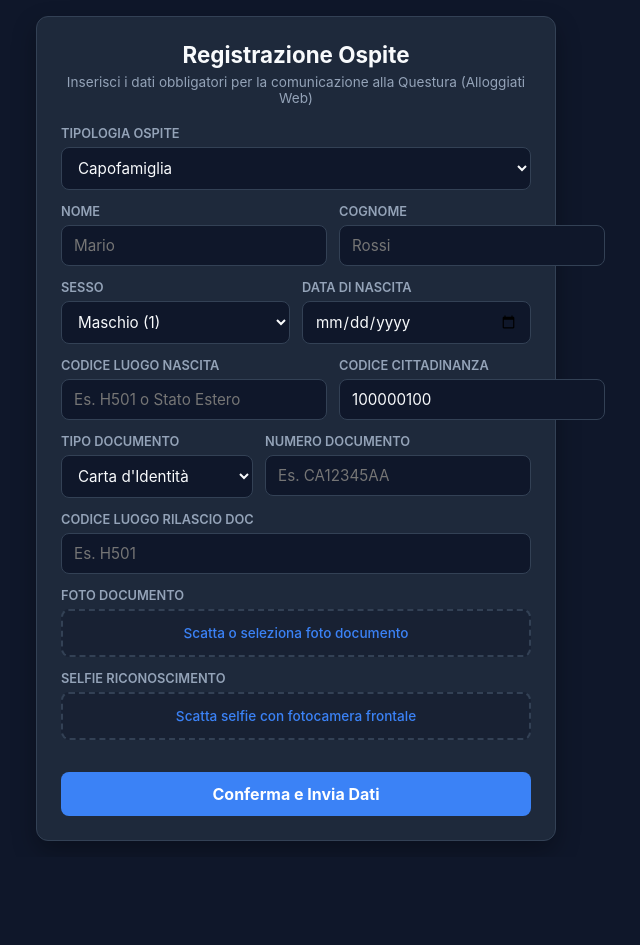
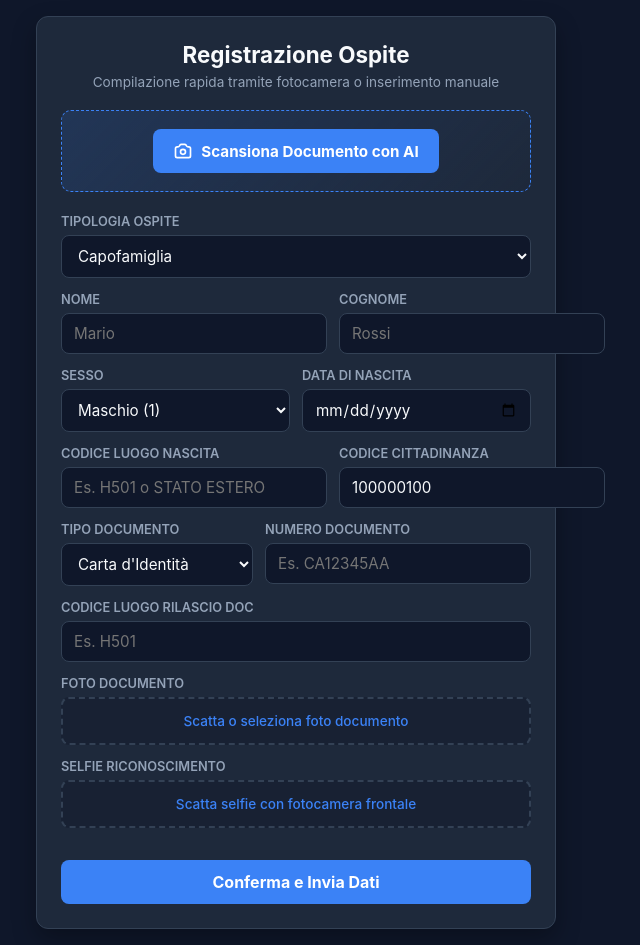
Before and after one commit to Praetorian2016/hostops, a FastAPI app: template app/templates/guest_checkin.html in a window 1280 px wide. Shown: the whole page, without its empty margins (344-984 px from the left). Before the commit the page ends 841 px from the top, so only its background shows below. Run offline with FastAPI, Linux system fonts and the light colour scheme; the template is opened without the code that fills it, so the values that code supplies are empty; parts of the project's set-up code (start-up, migrations or seed data) failed here and were passed over.

Commit message:
feat: smart scan ocr integrato in guest_checkin

```diff
--- a/app/templates/guest_checkin.html
+++ b/app/templates/guest_checkin.html
@@ -14,6 +14,7 @@
             --primary: #3b82f6;
             --primary-hover: #2563eb;
             --success: #22c55e;
+            --warning: #f59e0b;
         }
         * {
             box-sizing: border-box;
@@ -51,6 +52,43 @@
             color: var(--text-muted);
             font-size: 0.85rem;
         }
+
+        /* Box Smart Scan OCR */
+        .smart-scan-box {
+            background: linear-gradient(135deg, rgba(59, 130, 246, 0.15), rgba(30, 41, 59, 0.8));
+            border: 1.5px dashed var(--primary);
+            border-radius: 10px;
+            padding: 18px 14px;
+            text-align: center;
+            margin-bottom: 22px;
+        }
+        .smart-scan-btn {
+            background: var(--primary);
+            color: #ffffff;
+            border: none;
+            padding: 12px 20px;
+            border-radius: 8px;
+            font-weight: 700;
+            font-size: 0.95rem;
+            cursor: pointer;
+            display: inline-flex;
+            align-items: center;
+            gap: 8px;
+            transition: background 0.2s, transform 0.1s;
+        }
+        .smart-scan-btn:hover {
+            background: var(--primary-hover);
+        }
+        .smart-scan-btn:active {
+            transform: scale(0.98);
+        }
+        .smart-scan-status {
+            margin-top: 10px;
+            font-size: 0.85rem;
+            font-weight: 500;
+            display: none;
+        }
+
         .form-group {
             margin-bottom: 14px;
             display: flex;
@@ -78,10 +116,17 @@
             padding: 10px 12px;
             font-size: 0.95rem;
             outline: none;
-            transition: border-color 0.2s;
+            transition: border-color 0.2s, background-color 0.2s;
         }
         input:focus, select:focus {
             border-color: var(--primary);
+        }
+        .auto-filled {
+            animation: highlight 1.2s ease-out;
+        }
+        @keyframes highlight {
+            0% { background-color: rgba(34, 197, 94, 0.25); border-color: var(--success); }
+            100% { background-color: #0f172a; border-color: var(--border); }
         }
         .file-upload-box {
             border: 2px dashed var(--border);
@@ -125,10 +170,20 @@
 <div class="card">
     <div class="header">
         <h1>Registrazione Ospite</h1>
-        <p>Inserisci i dati obbligatori per la comunicazione alla Questura (Alloggiati Web)</p>
+        <p>Compilazione rapida tramite fotocamera o inserimento manuale</p>
     </div>
 
-    <form action="/checkin/{{ booking_id }}" method="POST" enctype="multipart/form-data">
+    <!-- Scatto OCR Rapido -->
+    <div class="smart-scan-box">
+        <input type="file" id="scan_camera_input" accept="image/*" capture="environment" style="display:none;" onchange="handleSmartScan(this)">
+        <button type="button" class="smart-scan-btn" onclick="document.getElementById('scan_camera_input').click()">
+            <svg width="20" height="20" fill="none" stroke="currentColor" viewBox="0 0 24 24"><path stroke-linecap="round" stroke-linejoin="round" stroke-width="2" d="M3 9a2 2 0 012-2h.93a2 2 0 001.664-.89l.812-1.22A2 2 0 0110.07 4h3.86a2 2 0 011.664.89l.812 1.22A2 2 0 0018.07 7H19a2 2 0 012 2v9a2 2 0 01-2 2H5a2 2 0 01-2-2V9z"></path><path stroke-linecap="round" stroke-linejoin="round" stroke-width="2" d="M15 13a3 3 0 11-6 0 3 3 0 016 0z"></path></svg>
+            <span>Scansiona Documento con AI</span>
+        </button>
+        <div id="smart_status" class="smart-scan-status"></div>
+    </div>
+
+    <form id="checkinForm" action="/checkin/{{ booking_id }}" method="POST" enctype="multipart/form-data">
         <div class="form-group">
             <label for="guest_type">Tipologia Ospite</label>
             <select id="guest_type" name="guest_type" required>
@@ -167,7 +222,7 @@
         <div class="row-2">
             <div class="form-group">
                 <label for="birth_place_code">Codice Luogo Nascita</label>
-                <input type="text" id="birth_place_code" name="birth_place_code" required placeholder="Es. H501 o Stato Estero">
+                <input type="text" id="birth_place_code" name="birth_place_code" required placeholder="Es. H501 o STATO ESTERO">
             </div>
             <div class="form-group">
                 <label for="citizenship_code">Codice Cittadinanza</label>
@@ -216,7 +271,81 @@
 </div>
 
 <script>
-    // Mostra il nome del file selezionato all'interno delle caselle di upload
+    async function handleSmartScan(input) {
+        if (!input.files || !input.files[0]) return;
+
+        const file = input.files[0];
+        const status = document.getElementById('smart_status');
+        status.style.display = 'block';
+        status.style.color = '#38bdf8';
+        status.textContent = 'Analisi del documento con AI in corso...';
+
+        // Sincronizza l'immagine con il campo form doc_file
+        const docFileInput = document.getElementById('doc_file');
+        const dataTransfer = new DataTransfer();
+        dataTransfer.items.add(file);
+        docFileInput.files = dataTransfer.files;
+        document.getElementById('doc_file_label').textContent = 'Acquisito: ' + file.name;
+
+        const formData = new FormData();
+        formData.append('file', file);
+
+        try {
+            const res = await fetch('/api/scan-document', {
+                method: 'POST',
+                body: formData
+            });
+
+            const result = await res.json();
+
+            if (result.status === 'success' && result.data) {
+                const d = result.data;
+
+                const setVal = (id, val) => {
+                    if (!val) return;
+                    const el = document.getElementById(id);
+                    if (el) {
+                        el.value = val;
+                        el.classList.add('auto-filled');
+                    }
+                };
+
+                setVal('first_name', d.first_name);
+                setVal('last_name', d.last_name);
+                setVal('birth_date', d.birth_date);
+                setVal('birth_place_code', d.birth_place);
+                setVal('citizenship_code', d.citizenship);
+                setVal('doc_number', d.doc_number);
+                setVal('doc_issuer_place', d.doc_issuer);
+
+                // Mappatura sesso Questura: 1 = M, 2 = F
+                if (d.gender) {
+                    const g = d.gender.toUpperCase();
+                    document.getElementById('gender').value = (g === 'M' || g === '1') ? '1' : '2';
+                }
+
+                // Mappatura tipo documento
+                if (d.doc_type) {
+                    const dt = d.doc_type.toUpperCase();
+                    const docSelect = document.getElementById('doc_type');
+                    if (dt.includes('PASS')) docSelect.value = 'PASSP';
+                    else if (dt.includes('PAT')) docSelect.value = 'PATEN';
+                    else docSelect.value = 'IDENT';
+                }
+
+                status.style.color = '#22c55e';
+                status.textContent = 'Dati estratti con successo! Controlla e premi Conferma.';
+            } else {
+                status.style.color = '#f59e0b';
+                status.textContent = 'Lettura parziale. Completa i campi mancanti a mano.';
+            }
+        } catch (err) {
+            status.style.color = '#ef4444';
+            status.textContent = 'Errore durante la scansione. Procedi con inserimento manuale.';
+        }
+    }
+
+    // Gestori etichette upload standard
     document.getElementById('doc_file').addEventListener('change', function(e) {
         if (e.target.files.length > 0) {
             document.getElementById('doc_file_label').textContent = 'Selezionato: ' + e.target.files[0].name;
```
